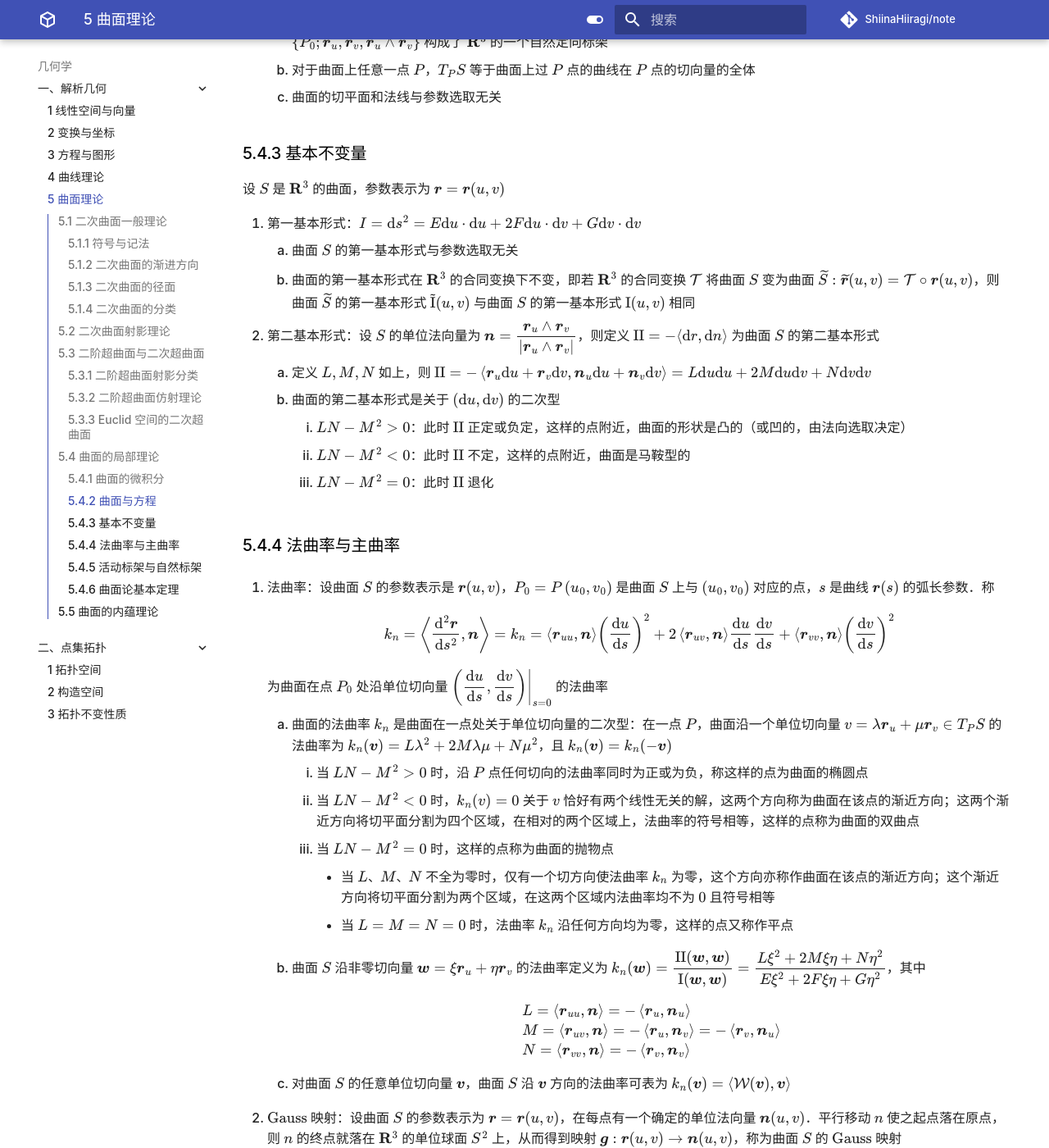
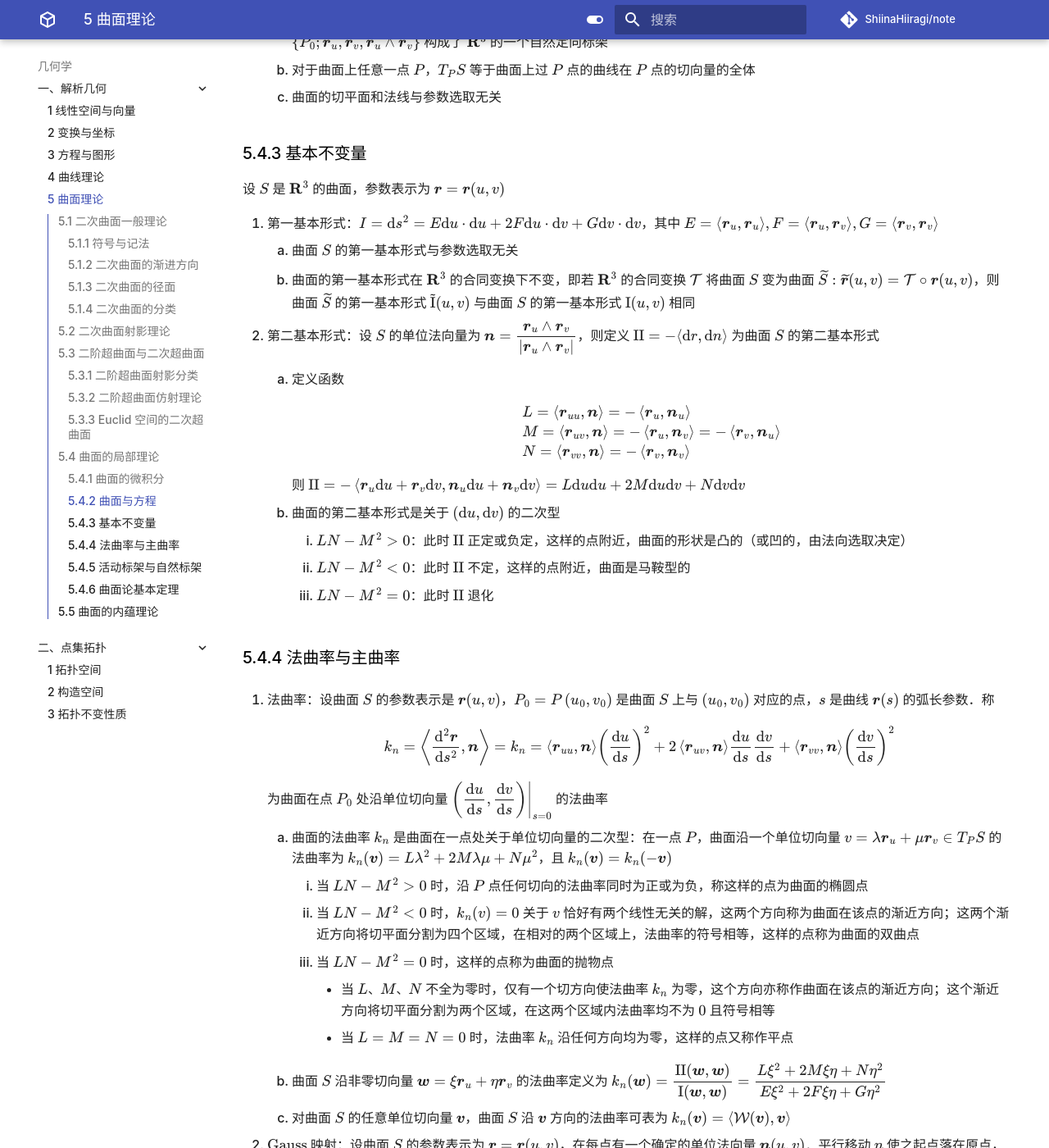
Before and after one commit to ShiinaHiiragi/note, an MkDocs documentation site: the page built from docs/top/anly/surf.md, in a window 1280 px wide and 1400 px high, scrolled down 14452 px. Shown: the whole window at 82% size. Built offline with MkDocs 1.6.1 and Material for MkDocs 9.7.7, drawn with Linux system fonts in a browser that asks for light colours; comment, search, counter and statistics services are not loaded; some of the changed lines change nothing that is shown; some of the changed text lies outside the part shown.

Commit message:
transfer

```diff
--- a/docs/top/anly/surf.md
+++ b/docs/top/anly/surf.md
@@ -529,11 +529,22 @@
 ### 5.4.3 基本不变量
 设 $S$ 是 $\mathbf{R}^{3}$ 的曲面，参数表示为 $\boldsymbol{r}=\boldsymbol{r}(u, v)$
 
-1. 第一基本形式：$I=\mathrm d s^{2}=E \mathrm d u \cdot \mathrm d u+2 F \mathrm d u \cdot \mathrm d v+G \mathrm d v \cdot \mathrm d v$
+1. 第一基本形式：$I=\mathrm d s^{2}=E \mathrm d u \cdot \mathrm d u+2 F \mathrm d u \cdot \mathrm d v+G \mathrm d v \cdot \mathrm d v$，其中 $E=\left\langle\boldsymbol{r}_{u}, \boldsymbol{r}_{u}\right\rangle, F=\left\langle\boldsymbol{r}_{u}, \boldsymbol{r}_{v}\right\rangle, G=\left\langle\boldsymbol{r}_{v}, \boldsymbol{r}_{v}\right\rangle$
     1. 曲面 $S$ 的第一基本形式与参数选取无关
     2. 曲面的第一基本形式在 $\mathbf{R}^{3}$ 的合同变换下不变，即若 $\mathbf{R}^{3}$ 的合同变换 $\mathcal{T}$ 将曲面 $S$ 变为曲面 $\widetilde{S}: \widetilde{\boldsymbol{r}}(u, v)=\mathcal{T} \circ \boldsymbol{r}(u, v)$，则曲面 $\widetilde{S}$ 的第一基本形式 $\widetilde{\mathrm{I}}(u, v)$ 与曲面 $S$ 的第一基本形式 $\mathrm{I}(u, v)$ 相同
 2. 第二基本形式：设 $S$ 的单位法向量为 $\boldsymbol{n}=\dfrac{\boldsymbol{r}_{u} \wedge \boldsymbol{r}_{v}}{\left|\boldsymbol{r}_{u} \wedge \boldsymbol{r}_{v}\right|}$，则定义 $\mathrm{II}=-\langle \mathrm d r, \mathrm d n\rangle$ 为曲面 $S$ 的第二基本形式
-    1. 定义 $L, M, N$ 如上，则 $\mathrm{II} = -\left\langle\boldsymbol{r}_{u} \mathrm d u+\boldsymbol{r}_{v} \mathrm d v, \boldsymbol{n}_{u} \mathrm d u+\boldsymbol{n}_{v} \mathrm d v\right\rangle = L \mathrm d u \mathrm d u+2 M \mathrm d u \mathrm d v+N \mathrm d v \mathrm d v$
+    1. 定义函数
+
+        $$
+        \begin{aligned}
+        & L=\left\langle\boldsymbol{r}_{u u}, \boldsymbol{n}\right\rangle=-\left\langle\boldsymbol{r}_{u}, \boldsymbol{n}_{u}\right\rangle \\
+        & M=\left\langle\boldsymbol{r}_{u v}, \boldsymbol{n}\right\rangle=-\left\langle\boldsymbol{r}_{u}, \boldsymbol{n}_{v}\right\rangle=-\left\langle\boldsymbol{r}_{v}, \boldsymbol{n}_{u}\right\rangle \\
+        & N=\left\langle\boldsymbol{r}_{v v}, \boldsymbol{n}\right\rangle=-\left\langle\boldsymbol{r}_{v}, \boldsymbol{n}_{v}\right\rangle
+        \end{aligned}
+        $$
+
+        则 $\mathrm{II} = -\left\langle\boldsymbol{r}_{u} \mathrm d u+\boldsymbol{r}_{v} \mathrm d v, \boldsymbol{n}_{u} \mathrm d u+\boldsymbol{n}_{v} \mathrm d v\right\rangle = L \mathrm d u \mathrm d u+2 M \mathrm d u \mathrm d v+N \mathrm d v \mathrm d v$
+
     2. 曲面的第二基本形式是关于 $(\mathrm d u, \mathrm d v)$ 的二次型
         1. $L N-M^{2}>0$：此时 $\text{II}$ 正定或负定，这样的点附近，曲面的形状是凸的（或凹的，由法向选取决定）
         2. $L N-M^{2}<0$：此时 $\text{II}$ 不定，这样的点附近，曲面是马鞍型的
@@ -554,16 +565,7 @@
         3. 当 $L N-M^{2}=0$ 时，这样的点称为曲面的抛物点
             - 当 $L 、 M 、 N$ 不全为零时，仅有一个切方向使法曲率 $k_{n}$ 为零，这个方向亦称作曲面在该点的渐近方向；这个渐近方向将切平面分割为两个区域，在这两个区域内法曲率均不为 $0$ 且符号相等
             - 当 $L=M=N=0$ 时，法曲率 $k_{n}$ 沿任何方向均为零，这样的点又称作平点
-    2. 曲面 $S$ 沿非零切向量 $\boldsymbol{w}=\xi \boldsymbol{r}_{u}+\eta \boldsymbol{r}_{v}$ 的法曲率定义为 $k_{n}(\boldsymbol{w})=\dfrac{\mathrm{II}(\boldsymbol{w}, \boldsymbol{w})}{\mathrm{I}(\boldsymbol{w}, \boldsymbol{w})}=\dfrac{L \xi^{2}+2 M \xi \eta+N \eta^{2}}{E \xi^{2}+2 F \xi \eta+G \eta^{2}}$，其中
-
-        $$
-        \begin{aligned}
-        & L=\left\langle\boldsymbol{r}_{u u}, \boldsymbol{n}\right\rangle=-\left\langle\boldsymbol{r}_{u}, \boldsymbol{n}_{u}\right\rangle \\
-        & M=\left\langle\boldsymbol{r}_{u v}, \boldsymbol{n}\right\rangle=-\left\langle\boldsymbol{r}_{u}, \boldsymbol{n}_{v}\right\rangle=-\left\langle\boldsymbol{r}_{v}, \boldsymbol{n}_{u}\right\rangle \\
-        & N=\left\langle\boldsymbol{r}_{v v}, \boldsymbol{n}\right\rangle=-\left\langle\boldsymbol{r}_{v}, \boldsymbol{n}_{v}\right\rangle
-        \end{aligned}
-        $$
-
+    2. 曲面 $S$ 沿非零切向量 $\boldsymbol{w}=\xi \boldsymbol{r}_{u}+\eta \boldsymbol{r}_{v}$ 的法曲率定义为 $k_{n}(\boldsymbol{w})=\dfrac{\mathrm{II}(\boldsymbol{w}, \boldsymbol{w})}{\mathrm{I}(\boldsymbol{w}, \boldsymbol{w})}=\dfrac{L \xi^{2}+2 M \xi \eta+N \eta^{2}}{E \xi^{2}+2 F \xi \eta+G \eta^{2}}$
     3. 对曲面 $S$ 的任意单位切向量 $\boldsymbol{v}$，曲面 $S$ 沿 $\boldsymbol{v}$ 方向的法曲率可表为 $k_{n}(\boldsymbol{v})=\langle\mathcal{W}(\boldsymbol{v}), \boldsymbol{v}\rangle$
 
 2. $\text{Gauss}$ 映射：设曲面 $S$ 的参数表示为 $\boldsymbol r=\boldsymbol r(u, v)$，在每点有一个确定的单位法向量 $\boldsymbol{n}(u, v)$．平行移动 $n$ 使之起点落在原点，则 $n$ 的终点就落在 $\mathbf{R}^{3}$ 的单位球面 $S^{2}$ 上，从而得到映射 $\boldsymbol g: \boldsymbol{r}(u, v) \rightarrow \boldsymbol{n}(u, v)$，称为曲面 $S$ 的 $\text{Gauss}$ 映射
@@ -572,7 +574,7 @@
         1. $\text{Weingarten}$ 变换与曲面的参数选取无关
         2. $\text{Weingarten}$ 变换是曲面切平面到自身的自共轭变换，即对任意 $\boldsymbol{v}$ 都有 $\boldsymbol{w} \in T_{P} S$
     2. 设 $k$ 是 $\text{Weingarten}$ 变换 $\mathcal{W}: T_{P} S \rightarrow T_{P} S$ 的一个特征值，$\boldsymbol{v}$ 是相应的单位特征向量．将 $\text{Weingarten}$ 变换在 $P$ 点的两个特征值称为曲面 $S$ 在 $P$ 点的主曲率，特征值对应的两个（实）特征方向称为曲面在 $P$ 点的主方向
-        1. 设曲面 $S$ 的参数表示为 $\boldsymbol r(u, v)$，在切平面的基 $\left\{\boldsymbol{r}_{u}, \boldsymbol{r}_{v}\right\}$ 下 $\text{Weingarten}$ 变换的系数矩阵是 $\left[\begin{array}{ll}a & b \\ c & d\end{array}\right]$，则主曲率 $k_1, k_2$ 满足方程 $k^{2}-\dfrac{L G-2 M F+N E}{E G-F^{2}} k+\dfrac{L N-M^{2}}{E G-F^{2}}=0$，其中 $E=\left\langle\boldsymbol{r}_{u}, \boldsymbol{r}_{u}\right\rangle, F=\left\langle\boldsymbol{r}_{u}, \boldsymbol{r}_{v}\right\rangle, G=\left\langle\boldsymbol{r}_{v}, \boldsymbol{r}_{v}\right\rangle$
+        1. 设曲面 $S$ 的参数表示为 $\boldsymbol r(u, v)$，在切平面的基 $\left\{\boldsymbol{r}_{u}, \boldsymbol{r}_{v}\right\}$ 下 $\text{Weingarten}$ 变换的系数矩阵是 $\left[\begin{array}{ll}a & b \\ c & d\end{array}\right]$，则主曲率 $k_1, k_2$ 满足方程 $k^{2}-\dfrac{L G-2 M F+N E}{E G-F^{2}} k+\dfrac{L N-M^{2}}{E G-F^{2}}=0$
         2. 称 $H=\dfrac{1}{2}\left(k_{1}+k_{2}\right)$ 为曲面的平均曲率，$K=k_{1} k_{2}$ 为曲面的 $\text{Gauss}$ 曲率，于是
 
             $$
```
